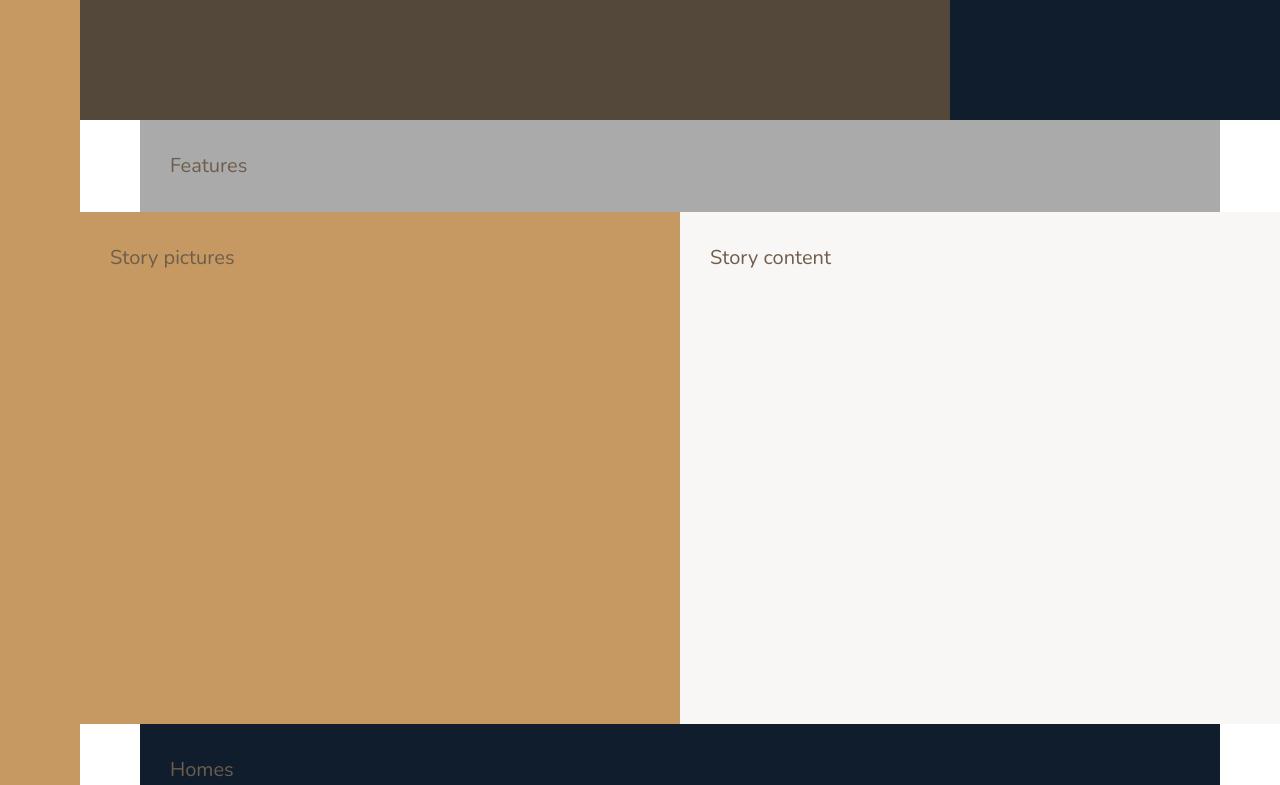
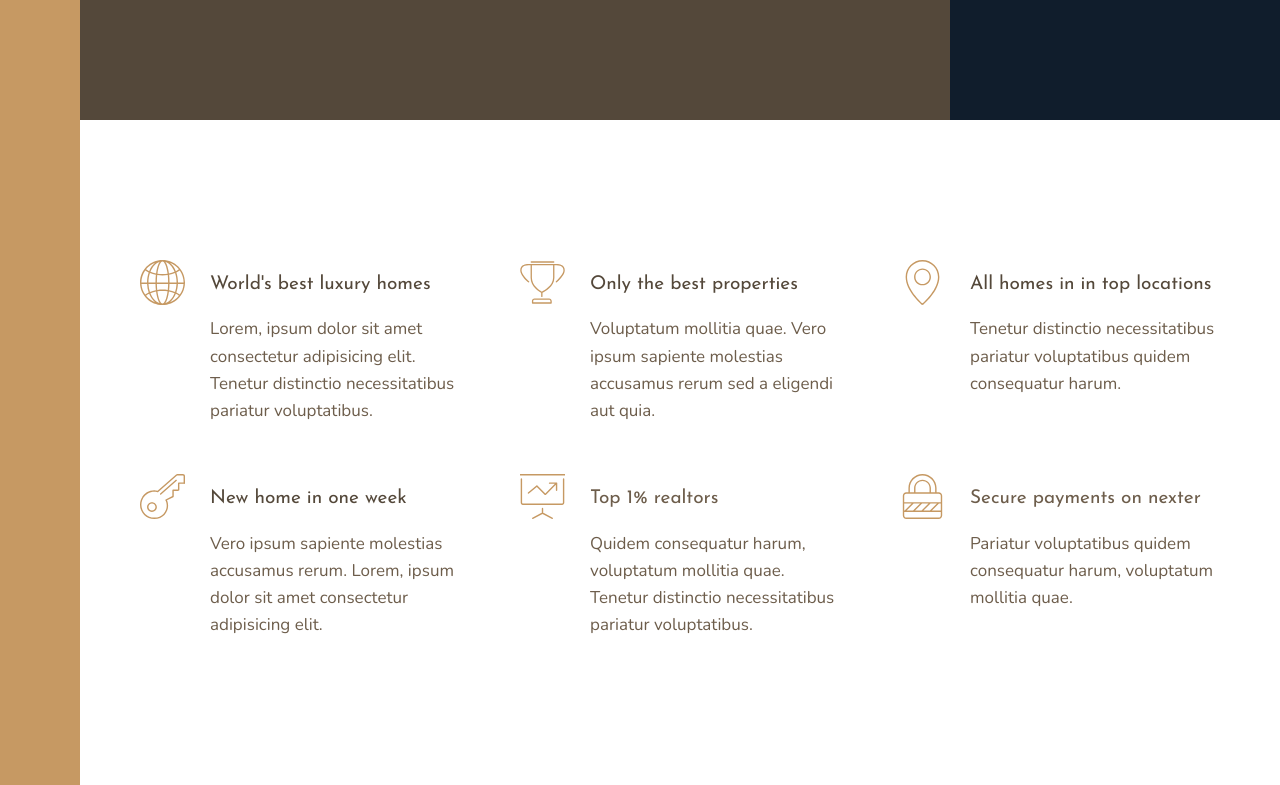
Before and after one commit to thekaganugur/Jonas-flexbox-grid, a website: page Nexter/index.html in a window 1280 px wide. Shown: the part 520-1305 px from the top of the page. Drawn offline with nearby package versions, Linux system fonts and the light colour scheme.

Commit message:
Feature section done

```diff
--- a/Nexter/index.html
+++ b/Nexter/index.html
@@ -14,20 +14,73 @@
 </head>
 
 <body class="container">
-    <div class="sidebar">Sidebar</div>
+    <div class="sidebar">
+        Sidebar
+    </div>
 
-    <header class="header">Header</header>
+    <header class="header">
+        Header
+    </header>
 
-    <div class="realtors">Top 3 realtors</div>
+    <div class="realtors">
+        Top 3 realtors
+    </div>
 
-    <section class="features">Features</section>
+    <section class="features">
+        <div class="feature">
+            <svg class="feature__icon">
+                <use href="img/sprite.svg#icon-global"></use>
+            </svg>
+            <h4 class="heading-4 heading-4--dark">World's best luxury homes</h4>
+            <p class="feature__text">Lorem, ipsum dolor sit amet consectetur adipisicing elit. Tenetur distinctio necessitatibus
+                pariatur voluptatibus.</p>
+        </div>
+        <div class="feature">
+            <svg class="feature__icon">
+                <use href="img/sprite.svg#icon-trophy"></use>
+            </svg>
+            <h4 class="heading-4 heading-4--dark">Only the best properties</h4>
+            <p class="feature__text">Voluptatum mollitia quae. Vero ipsum sapiente molestias accusamus rerum sed a eligendi
+                aut quia.</p>
+        </div>
+        <div class="feature">
+            <svg class="feature__icon">
+                <use href="img/sprite.svg#icon-map-pin"></use>
+            </svg>
+            <h4 class="heading-4 heading-4--dark">All homes in in top locations</h4>
+            <p class="feature__text">Tenetur distinctio necessitatibus pariatur voluptatibus quidem consequatur harum.</p>
+        </div>
+        <div class="feature">
+            <svg class="feature__icon">
+                <use href="img/sprite.svg#icon-key"></use>
+            </svg>
+            <h4 class="heading-4 heading-4--dark">New home in one week</h4>
+            <p class="feature__text">Vero ipsum sapiente molestias accusamus rerum. Lorem, ipsum dolor sit amet consectetur
+                adipisicing elit.</p>
+        </div>
+        <div class="feature">
+            <svg class="feature__icon">
+                <use href="img/sprite.svg#icon-presentation"></use>
+            </svg>
+            <h4 class="heading-4">Top 1% realtors</h4>
+            <p class="feature__text">Quidem consequatur harum, voluptatum mollitia quae. Tenetur distinctio necessitatibus
+                pariatur voluptatibus.</p>
+        </div>
+        <div class="feature">
+            <svg class="feature__icon">
+                <use href="img/sprite.svg#icon-lock"></use>
+            </svg>
+            <h4 class="heading-4">Secure payments on nexter</h4>
+            <p class="feature__text">Pariatur voluptatibus quidem consequatur harum, voluptatum mollitia quae.</p>
+        </div>
+    </section>
 
     <div class="story__pictures">
         Story pictures
     </div>
 
     <div class="story__content">
-        Story content
+
     </div>
 
     <section class="homes">
--- a/Nexter/sass/_base.scss
+++ b/Nexter/sass/_base.scss
@@ -43,9 +43,4 @@ body {
         minmax(6rem , 1fr) [full-end];
 
 
-        //TEST
-        & > * {
-            padding: 30px;
-            font-size:  2rem;
-        }
 }
--- a/Nexter/sass/_features.scss
+++ b/Nexter/sass/_features.scss
@@ -1,4 +1,31 @@
 .features {
-    background-color: $color-grey-light-2;
     grid-column: center-start / center-end;
+
+    margin: 15rem 0;
+
+    display: grid;
+    //grid-template-columns: repeat(3, 1fr);
+    grid-template-columns: repeat(auto-fit, minmax(25rem, 1fr));
+    gap: 6rem;
+    align-items: start;
 }
+
+.feature {
+    display: grid;
+    grid-template-columns: min-content 1fr;
+    grid-row-gap: 1.5rem;
+    grid-column-gap: 2.5rem;
+
+    &__icon {
+        fill: $color-primary;
+        width: 4.5rem;
+        height: 4.5rem;
+        grid-row: 1 / span 2;
+        transform: translateY(-1rem);
+
+    }
+
+    &__text {
+        font-size: 1.7rem;
+    }
+}
--- a/Nexter/sass/_typography.scss
+++ b/Nexter/sass/_typography.scss
@@ -0,0 +1,28 @@
+%heading {
+    font-family: $font-display;
+    font-weight: 400;
+}
+
+.heading-1 {
+    @extend %heading;
+
+}
+
+.heading-2 {
+    @extend %heading;
+
+}
+
+.heading-3 {
+    @extend %heading;
+
+}
+
+.heading-4 {
+    @extend %heading;
+    font-size: 1.9rem;
+
+    &--light {color: $color-grey-light-1;}
+    &--dark {color: $color-grey-dark-1;}
+
+}
```
Also changed, not shown: Nexter/css/style.css.
